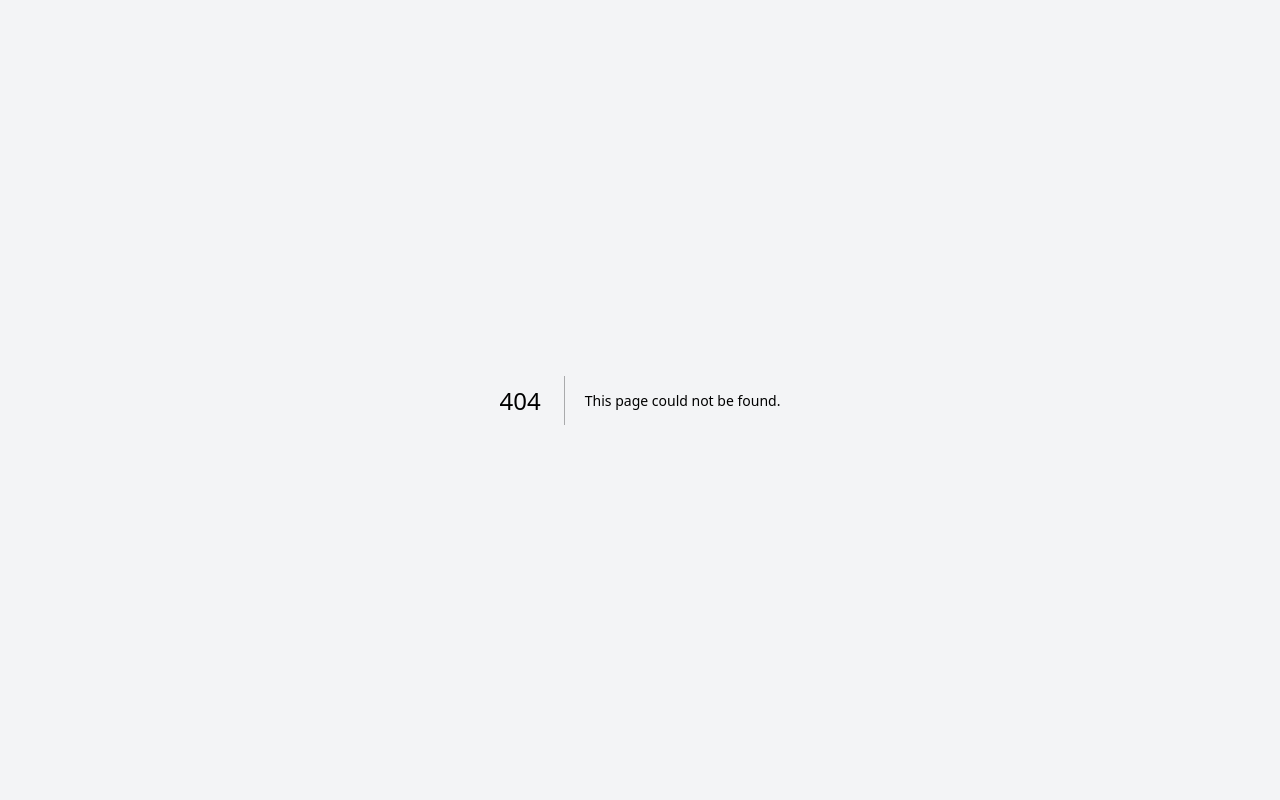
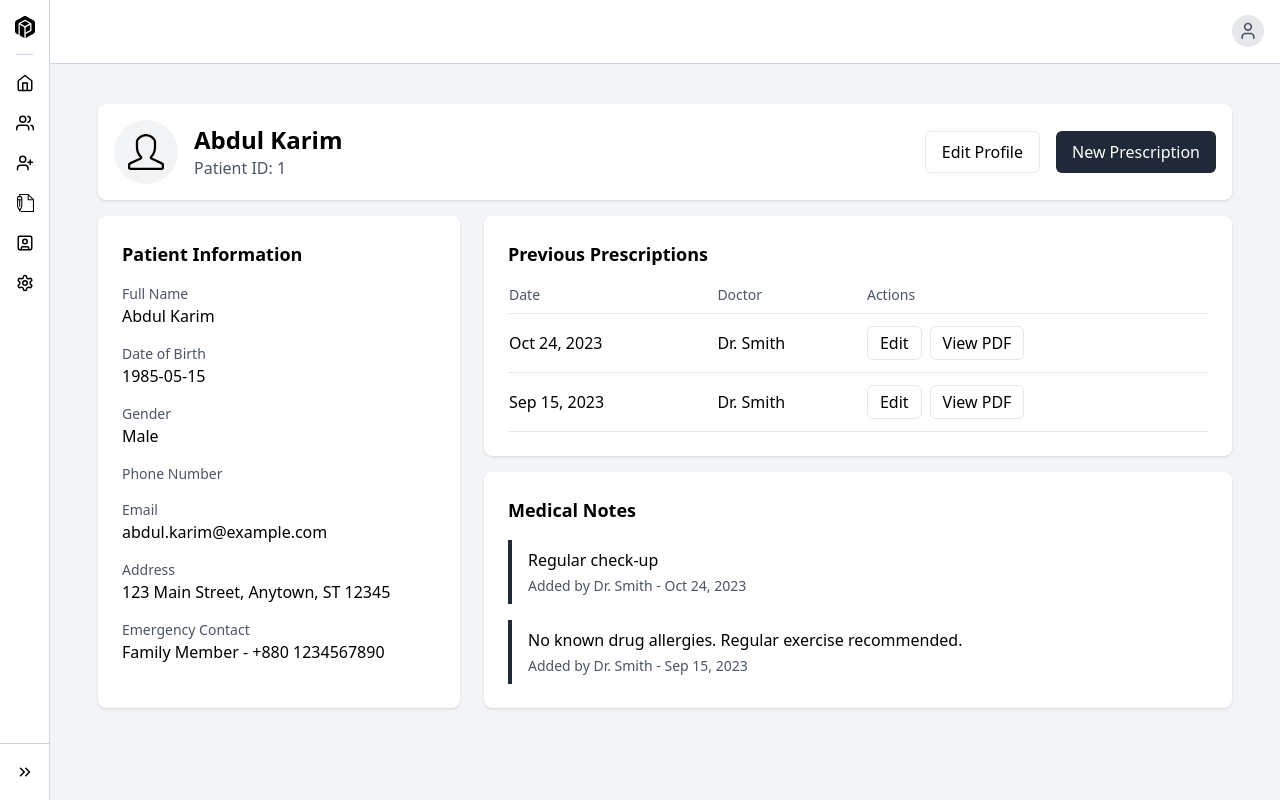
Before and after one commit to imtiaz-risat/ibnsina-med-app, a Next.js app: page /doctor/patients/1 in a window 1280 px wide. Before the commit this address had no page. Built offline with nearby package versions, Linux system fonts and the light colour scheme; no server answers.

Commit message:
ui: add patient profile

```diff
--- /dev/null
+++ b/app/doctor/patients/[id]/page.jsx
@@ -0,0 +1,154 @@
+"use client";
+
+import { useState, useEffect } from "react";
+import { useParams } from "next/navigation";
+import { SlUser, SlUserFemale } from "react-icons/sl";
+
+const PatientProfile = () => {
+  const { id } = useParams();
+  const [patient, setPatient] = useState(null);
+  const [loading, setLoading] = useState(true);
+
+  useEffect(() => {
+    const fetchPatientData = async () => {
+      try {
+        // TODO: Replace with actual API endpoint
+        const response = await fetch(`/api/patients/${id}`);
+        if (!response.ok) throw new Error("Failed to fetch patient data");
+        const data = await response.json();
+        setPatient(data);
+      } catch (error) {
+        console.error("Error fetching patient data:", error);
+      } finally {
+        setLoading(false);
+      }
+    };
+
+    fetchPatientData();
+  }, [id]);
+
+  if (loading) return <div>Loading...</div>;
+  if (!patient) return <div>Patient not found</div>;
+
+  return (
+    <div className="p-6 max-w-7xl mx-auto">
+      {/* Header Section with Profile and Actions */}
+      <div className="flex items-center justify-between bg-white rounded-lg shadow p-4 mb-4">
+        <div className="flex items-center gap-4">
+          <div className="w-16 h-16 rounded-full bg-gray-100 flex items-center justify-center">
+            {patient.gender === "Male" ? (
+              <SlUser size={36} />
+            ) : (
+              <SlUserFemale size={36} />
+            )}
+          </div>
+          <div>
+            <h1 className="text-2xl font-semibold">{patient.name}</h1>
+            <p className="text-gray-600">Patient ID: {patient.id}</p>
+          </div>
+        </div>
+        <div className="flex gap-4">
+          <button className="px-4 py-2 border rounded-md hover:bg-gray-50">
+            Edit Profile
+          </button>
+          <button className="px-4 py-2 bg-gray-800 text-white rounded-md hover:bg-black">
+            New Prescription
+          </button>
+        </div>
+      </div>
+
+      <div className="grid grid-cols-1 md:grid-cols-3 gap-6">
+        {/* Patient Information Card */}
+        <div className="bg-white rounded-lg shadow p-6">
+          <h2 className="text-lg font-semibold mb-4">Patient Information</h2>
+          <div className="space-y-4">
+            <div>
+              <p className="text-sm text-gray-600">Full Name</p>
+              <p>{patient.name}</p>
+            </div>
+            <div>
+              <p className="text-sm text-gray-600">Date of Birth</p>
+              <p>{patient.dateOfBirth}</p>
+            </div>
+            <div>
+              <p className="text-sm text-gray-600">Gender</p>
+              <p>{patient.gender}</p>
+            </div>
+            <div>
+              <p className="text-sm text-gray-600">Phone Number</p>
+              <p>{patient.contact}</p>
+            </div>
+            <div>
+              <p className="text-sm text-gray-600">Email</p>
+              <p>{patient.email}</p>
+            </div>
+            <div>
+              <p className="text-sm text-gray-600">Address</p>
+              <p>{patient.address}</p>
+            </div>
+            <div>
+              <p className="text-sm text-gray-600">Emergency Contact</p>
+              <p>{patient.emergencyContact}</p>
+            </div>
+          </div>
+        </div>
+
+        <div className="md:col-span-2 grid grid-cols-1 gap-4">
+          {/* Previous Prescriptions Card */}
+          <div className="bg-white rounded-lg shadow p-6">
+            <h2 className="text-lg font-semibold mb-4">
+              Previous Prescriptions
+            </h2>
+            <table className="w-full">
+              <thead>
+                <tr className="text-left text-gray-600 text-sm border-b">
+                  <th className="pb-2 font-normal">Date</th>
+                  <th className="pb-2 font-normal">Doctor</th>
+                  <th className="pb-2 font-normal">Actions</th>
+                </tr>
+              </thead>
+              <tbody>
+                {patient.prescriptions?.map((prescription, index) => (
+                  <tr key={index} className="border-b">
+                    <td className="py-3">{prescription.date}</td>
+                    <td className="py-3">Dr. {prescription.doctorName}</td>
+                    <td className="py-3">
+                      <div className="flex gap-2">
+                        <button className="bg-white text-black border px-3 py-1 rounded-md hover:bg-black hover:text-white">
+                          Edit
+                        </button>
+                        <button className="bg-white text-black border px-3 py-1 rounded-md hover:bg-black hover:text-white">
+                          View PDF
+                        </button>
+                      </div>
+                    </td>
+                  </tr>
+                ))}
+              </tbody>
+            </table>
+          </div>
+
+          {/* Medical Notes Card */}
+          <div className="bg-white rounded-lg shadow p-6">
+            <h2 className="text-lg font-semibold mb-4">Medical Notes</h2>
+            <div className="space-y-4">
+              {patient.medicalNotes?.map((note, index) => (
+                <div
+                  key={index}
+                  className="border-l-4 border-gray-800 pl-4 py-2"
+                >
+                  <p>{note.content}</p>
+                  <p className="text-sm text-gray-600 mt-1">
+                    Added by {note.doctor} - {note.date}
+                  </p>
+                </div>
+              ))}
+            </div>
+          </div>
+        </div>
+      </div>
+    </div>
+  );
+};
+
+export default PatientProfile;
```
